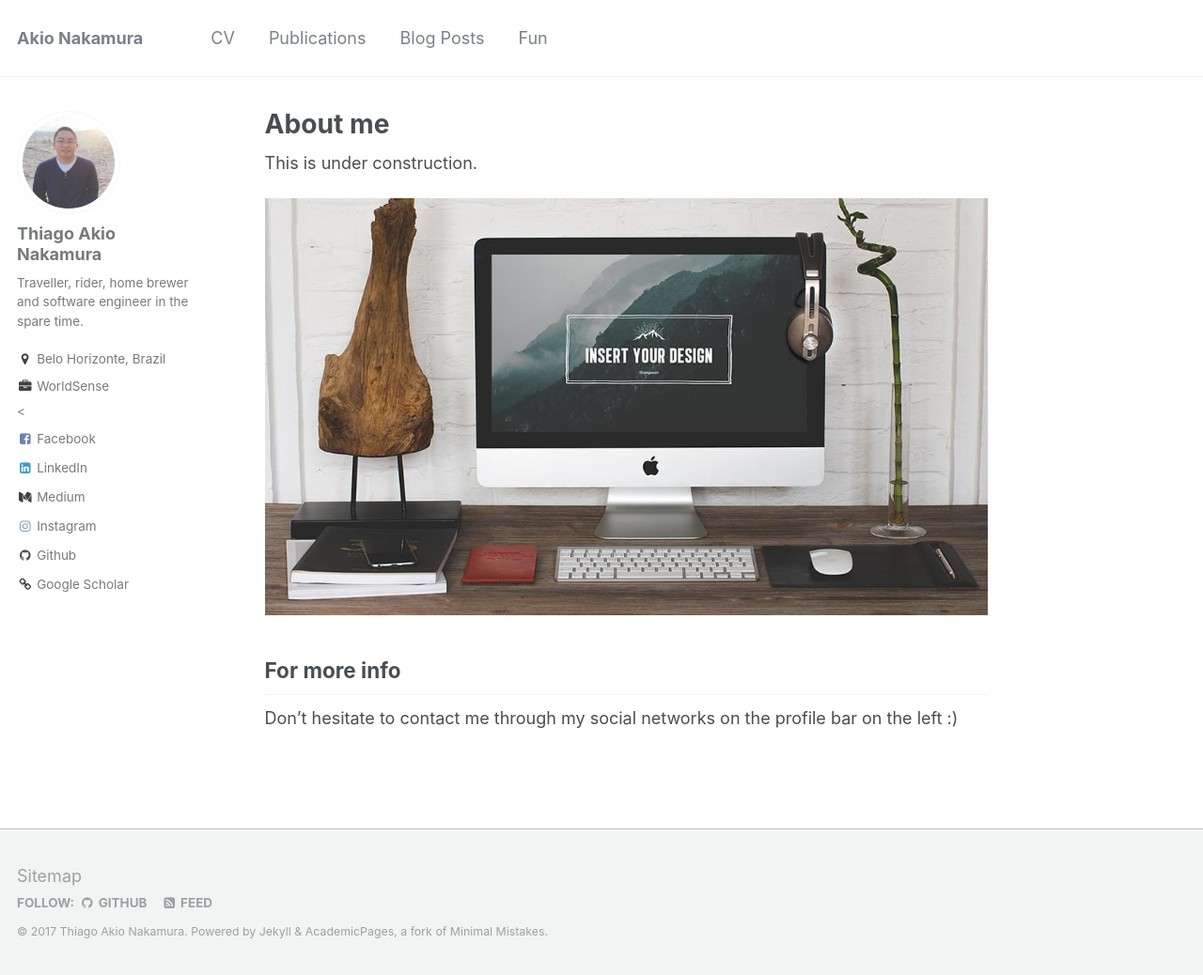
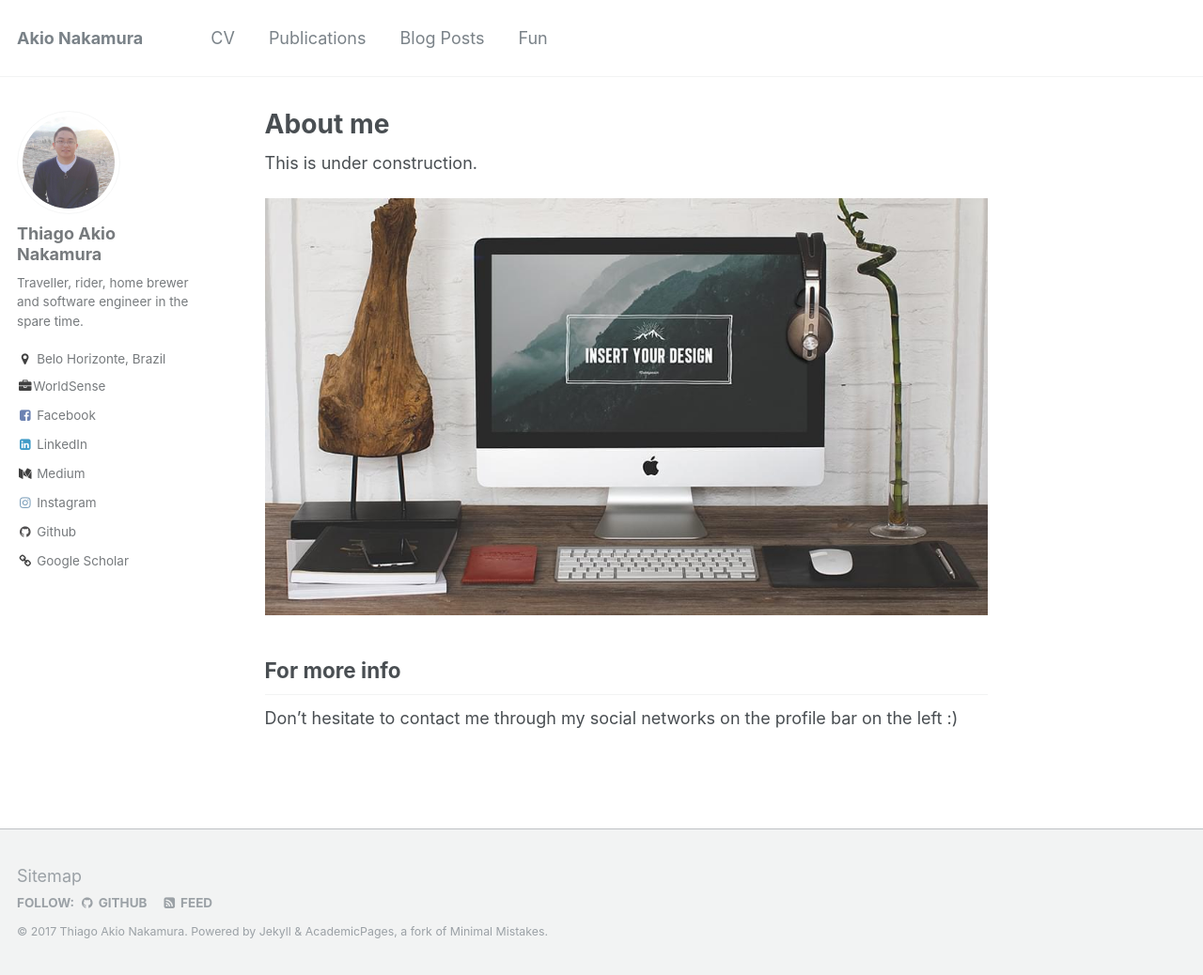
Before and after one commit to akionakamura/akionakamura.github.io, a Jekyll site: the page built from _pages/about.md, in a window 1280 px wide and 1038 px high. Shown: the whole window at 94% size. Built offline with Jekyll 4.4.1, drawn with Linux system fonts in a browser that asks for light colours.

Commit message:
Fix employer

```diff
--- a/_includes/author-profile.html
+++ b/_includes/author-profile.html
@@ -26,7 +26,7 @@
         <li><i class="fa fa-fw fa-map-marker" aria-hidden="true"></i> {{ author.location }}</li>
       {% endif %}
       {% if author.employer %}
-        <li>{% if author.employerwebsite %}{% endif %}<a href="mailto:{{ author.employerwebsite }}"><i class="fa fa-fw fa-briefcase" aria-hidden="true"></i> {{ author.employer }}{% if author.employerwebsite %}</a><{% endif %}</li>
+        <li>{% if author.employerwebsite %}{% endif %}<a href="{{ author.employerwebsite }}"><i class="fa fa-fw fa-briefcase" aria-hidden="true"></i>{{ author.employer }}{% if author.employerwebsite %}</a>{% endif %}</li>
       {% endif %}
       {% if author.uri %}
         <li><a href="{{ author.uri }}"><i class="fa fa-fw fa-chain" aria-hidden="true"></i> {{ site.data.ui-text[site.locale].website_label | default: "Website" }}</a></li>
```
